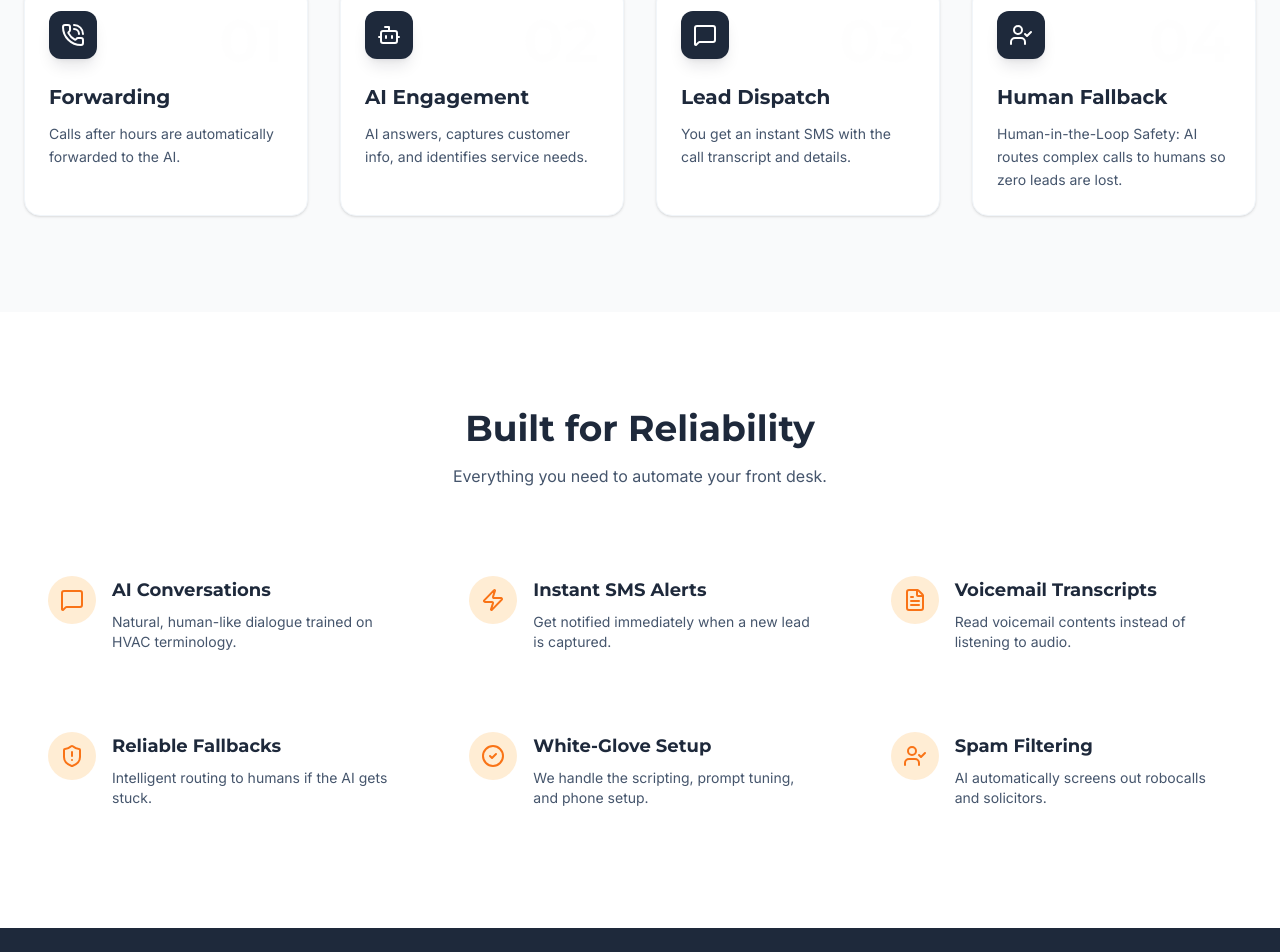
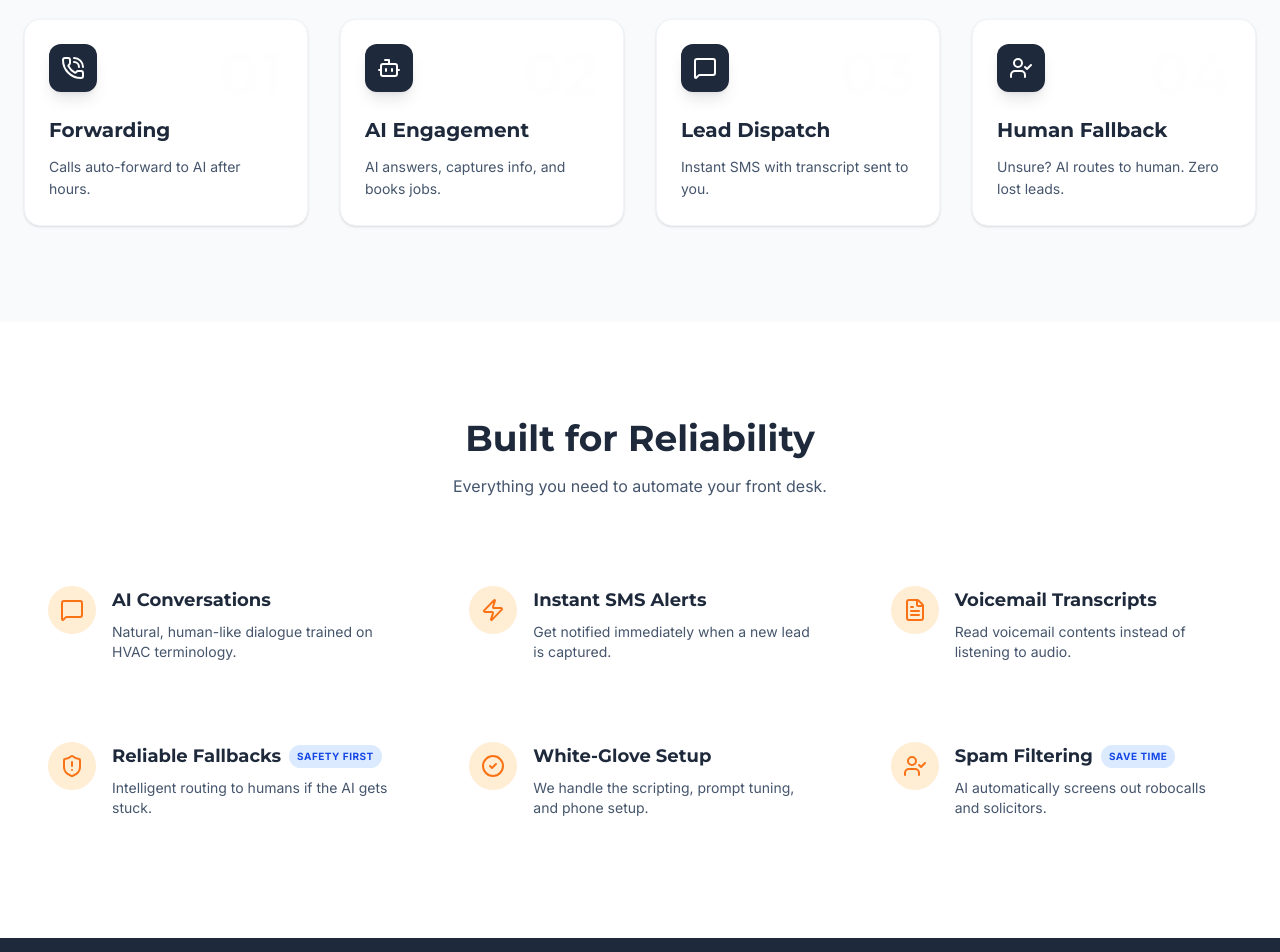
Before and after one commit to denegria/AI-Receptionist-Site, a Next.js app: page / in a window 1280 px wide. Shown: the part 1177-2129 px from the top of the page. Built offline with nearby package versions, Linux system fonts and the light colour scheme.

Commit message:
Refine landing page: Add badges, mobile bottom CTA, and copy tweaks

```diff
--- a/app/page.tsx
+++ b/app/page.tsx
@@ -110,11 +110,12 @@ export default function LandingPage() {
           Never Miss Another HVAC Call <span className="text-cta block mt-2">Even After Hours</span>
         </h1>
         <p className="text-lg md:text-xl text-slate-600 max-w-2xl mx-auto mb-10 leading-relaxed">
-          We install a 24/7 AI receptionist that answers calls, books jobs, and notifies you via SMS — fully managed for you.
+          We install a 24/7 AI receptionist that answers calls, books jobs, and notifies you via SMS. <br className="hidden md:inline" />
+          <span className="font-bold text-slate-800">Try it 30 days, cancel anytime — no risk, only leads.</span>
         </p>
         <div className="flex flex-col sm:flex-row gap-4 justify-center items-center">
           <a href="#contact" className="w-full sm:w-auto bg-cta text-white px-8 py-4 rounded-xl font-bold text-lg hover:bg-orange-600 transition-all shadow-xl shadow-orange-500/25 flex items-center justify-center gap-2">
-            Get Your AI Receptionist <span aria-hidden="true">→</span>
+            Start Your Risk-Free Pilot <span aria-hidden="true">→</span>
           </a>
           <div className="text-sm text-slate-500 font-medium flex items-center gap-2">
             <Clock className="w-4 h-4" /> 48-Hour Setup
@@ -152,25 +153,25 @@ export default function LandingPage() {
               {
                 icon: PhoneCall,
                 title: "Forwarding",
-                desc: "Calls after hours are automatically forwarded to the AI.",
+                desc: "Calls auto-forward to AI after hours.",
                 step: "01"
               },
               {
                 icon: Bot,
                 title: "AI Engagement",
-                desc: "AI answers, captures customer info, and identifies service needs.",
+                desc: "AI answers, captures info, and books jobs.",
                 step: "02"
               },
               {
                 icon: MessageSquare,
                 title: "Lead Dispatch",
-                desc: "You get an instant SMS with the call transcript and details.",
+                desc: "Instant SMS with transcript sent to you.",
                 step: "03"
               },
               {
                 icon: UserCheck,
                 title: "Human Fallback",
-                desc: "Human-in-the-Loop Safety: AI routes complex calls to humans so zero leads are lost.",
+                desc: "Unsure? AI routes to human. Zero lost leads.",
                 step: "04"
               }
             ].map((item, i) => (
@@ -202,16 +203,23 @@ export default function LandingPage() {
               { icon: MessageSquare, title: "AI Conversations", desc: "Natural, human-like dialogue trained on HVAC terminology." },
               { icon: Zap, title: "Instant SMS Alerts", desc: "Get notified immediately when a new lead is captured." },
               { icon: FileText, title: "Voicemail Transcripts", desc: "Read voicemail contents instead of listening to audio." },
-              { icon: ShieldAlert, title: "Reliable Fallbacks", desc: "Intelligent routing to humans if the AI gets stuck." },
+              { icon: ShieldAlert, title: "Reliable Fallbacks", desc: "Intelligent routing to humans if the AI gets stuck.", badge: "Safety First" },
               { icon: CheckCircle2, title: "White-Glove Setup", desc: "We handle the scripting, prompt tuning, and phone setup." },
-              { icon: UserCheck, title: "Spam Filtering", desc: "AI automatically screens out robocalls and solicitors." }
+              { icon: UserCheck, title: "Spam Filtering", desc: "AI automatically screens out robocalls and solicitors.", badge: "Save Time" }
             ].map((feature, i) => (
-              <div key={i} className="flex gap-4 p-6 rounded-2xl hover:bg-bg-gray transition-colors">
-                <div className="w-12 h-12 shrink-0 bg-orange-100 text-cta rounded-full flex items-center justify-center">
+              <div key={i} className="flex gap-4 p-6 rounded-2xl hover:bg-bg-gray transition-colors relative overflow-hidden group">
+                <div className="w-12 h-12 shrink-0 bg-orange-100 text-cta rounded-full flex items-center justify-center group-hover:bg-cta group-hover:text-white transition-colors duration-300">
                   <feature.icon className="w-6 h-6" />
                 </div>
                 <div>
-                  <h3 className="font-headline font-bold text-lg mb-2">{feature.title}</h3>
+                  <div className="flex items-center gap-2 mb-2">
+                    <h3 className="font-headline font-bold text-lg">{feature.title}</h3>
+                    {feature.badge && (
+                      <span className="text-[10px] font-bold uppercase tracking-wider bg-blue-100 text-blue-700 px-2 py-1 rounded-full">
+                        {feature.badge}
+                      </span>
+                    )}
+                  </div>
                   <p className="text-slate-600 text-sm">{feature.desc}</p>
                 </div>
               </div>
@@ -351,9 +359,23 @@ export default function LandingPage() {
           <div className="text-center md:text-right">
             <p>&copy; {new Date().getFullYear()} AI Receptionist Services. All rights reserved.</p>
             <p className="text-xs mt-1 text-slate-500">Call recording disclosure: Calls to our AI system may be monitored and recorded.</p>
+            <a href="#" className="hidden md:inline-block text-[10px] text-slate-300 hover:text-slate-400 mt-2 transition-colors">
+              Partner with us
+            </a>
           </div>
         </div>
       </footer>
+
+      {/* Mobile Sticky Bottom CTA */}
+      <div className="fixed bottom-0 left-0 w-full bg-white border-t border-slate-200 p-4 md:hidden z-40 flex items-center justify-between gap-4 shadow-[0_-4px_6px_-1px_rgba(0,0,0,0.1)]">
+        <div className="text-xs font-medium text-slate-500">
+          <span className="block font-bold text-slate-900 text-sm">30-Day Pilot</span>
+          No risk, cancel anytime.
+        </div>
+        <a href="#contact" className="bg-cta text-white px-6 py-3 rounded-lg font-bold text-sm shadow-lg shadow-orange-500/20 active:scale-95 transition-transform">
+          Get Started
+        </a>
+      </div>
     </div>
   );
 }
```
